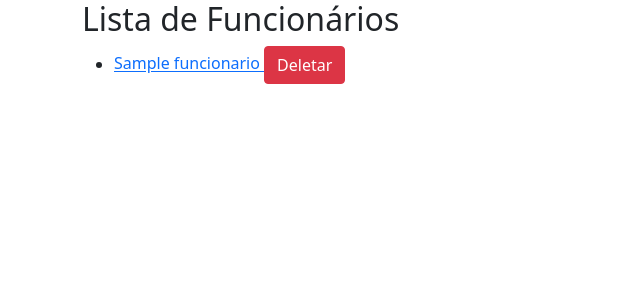
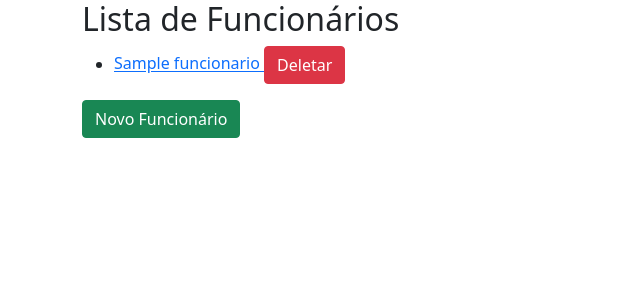
Before and after one commit to matheuskbar/app_gestao_rh, a Django app: template funcionarios/templates/funcionarios/funcionario_list.html in a window 1280 px wide. Shown: the top 300 px of the page, without its empty margins (0-640 px from the left). Run offline with Django 4.2, Linux system fonts and the light colour scheme; the template is opened without the code that fills it: most values are stand-ins (such as "Sample title", 1, 10 or a date in 2020); some libraries are stand-ins or nearby versions.

Commit message:
Criando funcionario

```diff
--- a/funcionarios/templates/funcionarios/funcionario_list.html
+++ b/funcionarios/templates/funcionarios/funcionario_list.html
@@ -18,5 +18,10 @@
       Não há funcionários para listar
     {% endfor %}
   </ul>
+  <div>
+    <a href="{% url 'funcionarios:criar_funcionario' %}" class="btn btn-success">
+      Novo Funcionário
+    </a>
+  </div>
 
 {% endblock %}
--- a/funcionarios/urls.py
+++ b/funcionarios/urls.py
@@ -1,9 +1,10 @@
 from django.urls import path
-from .views import ListarFuncionarios, EditarFuncionario, DeletarFuncionario
+from .views import ListarFuncionarios, EditarFuncionario, DeletarFuncionario, CriarFuncionario
 
 app_name = 'funcionarios'
 urlpatterns = [
     path('', ListarFuncionarios.as_view(), name='listar_funcionarios'),
+    path('novo/', CriarFuncionario.as_view(), name='criar_funcionario'),
     path('editar/<int:pk>', EditarFuncionario.as_view(), name='editar_funcionario'),
     path('deletar/<int:pk>', DeletarFuncionario.as_view(), name='deletar_funcionario'),
 ]
```
Also changed, not shown: funcionarios/views.py (+11 -1 lines).
